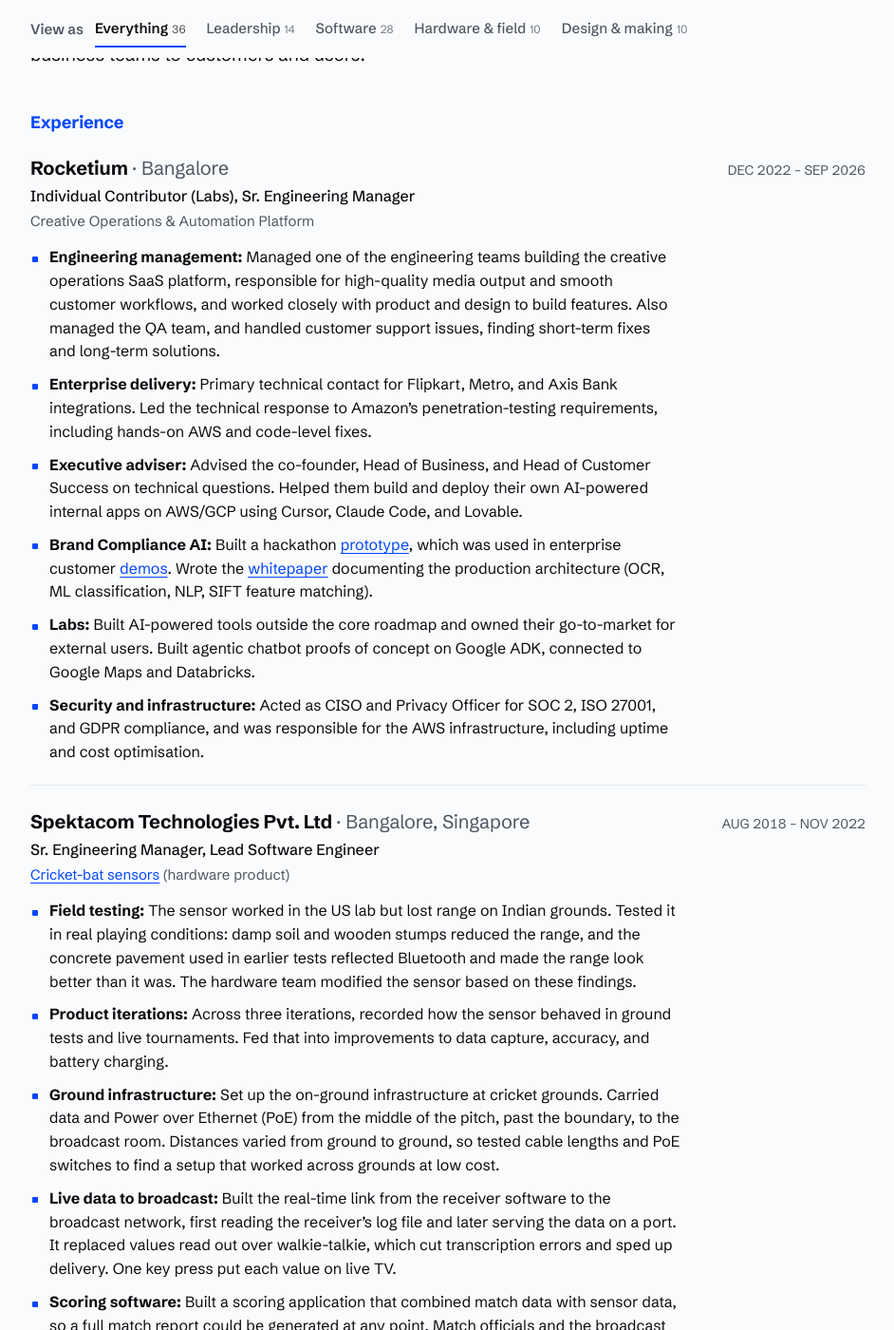
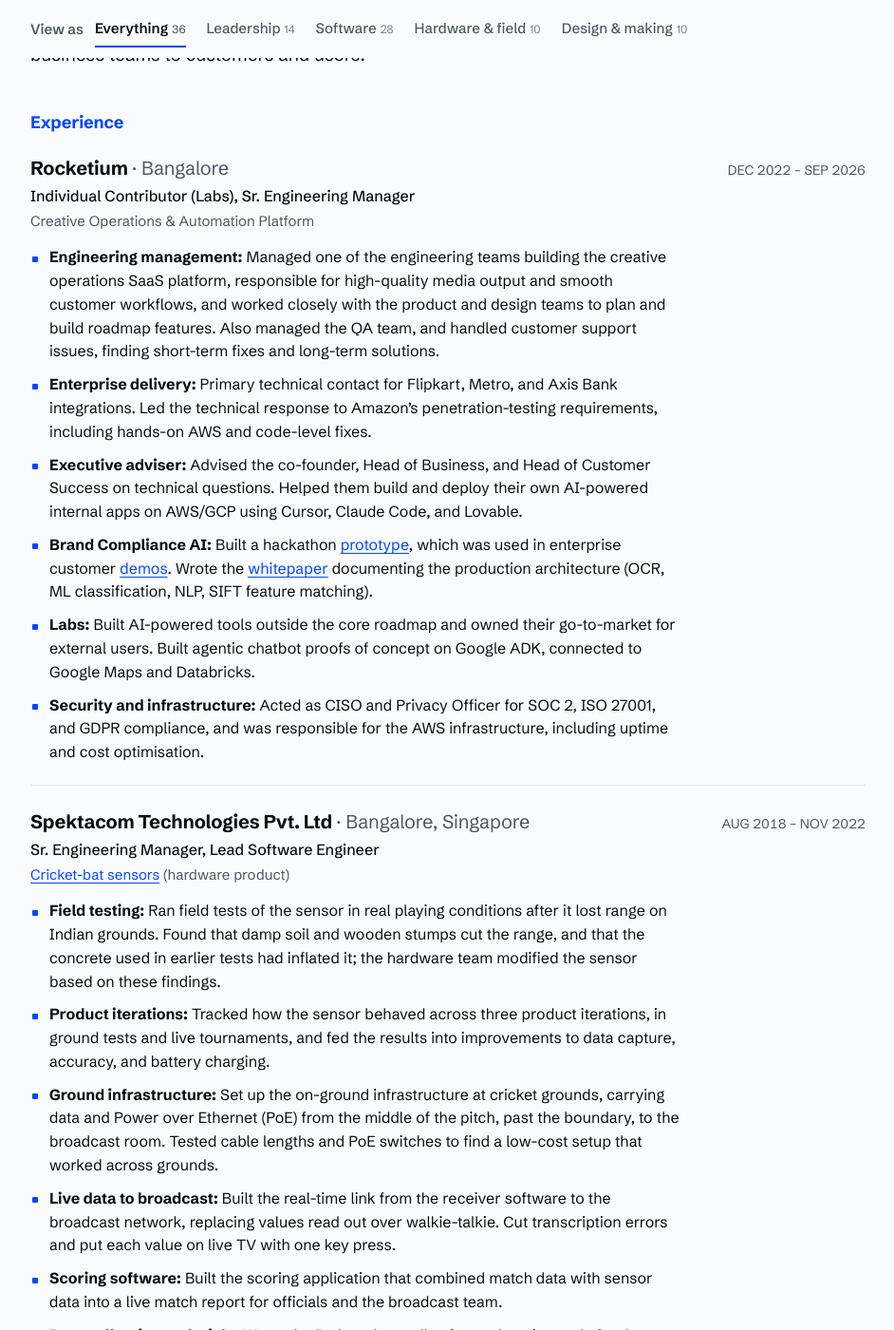
Before and after one commit to and/and.github.io, a Jekyll site: the page resume/index.html, which Jekyll copies as it is, in a window 1280 px wide and 1400 px high, scrolled down 403 px. Shown: the whole window at 95% size, without its empty margins (168-1110 px from the left). Built offline with Jekyll 4.4.1, drawn with Linux system fonts in a browser that asks for light colours; some of the changed text lies outside the part shown.

Commit message:
Resume: Spektacom bullets in the same action-first style as Rocketium; sync roadmap wording
Co-Authored-By: Claude Opus 5.5 <noreply@anthropic.com>
Claude-Session: https://claude.ai/code/session_01MuwebNEXBFxCrvNjpbsvNM

```diff
--- a/resume/index.html
+++ b/resume/index.html
@@ -255,7 +255,7 @@ a:hover { text-decoration-thickness: 2px; }
           <p class="dates">DEC 2022 – SEP 2026</p>
         </div>
         <ul class="pts">
-          <li data-v="lead sw"><b>Engineering management:</b> Managed one of the engineering teams building the creative operations SaaS platform, responsible for high-quality media output and smooth customer workflows, and worked closely with product and design to build features. Also managed the QA team, and handled customer support issues, finding short-term fixes and long-term solutions.</li>
+          <li data-v="lead sw"><b>Engineering management:</b> Managed one of the engineering teams building the creative operations SaaS platform, responsible for high-quality media output and smooth customer workflows, and worked closely with the product and design teams to plan and build roadmap features. Also managed the QA team, and handled customer support issues, finding short-term fixes and long-term solutions.</li>
           <li data-v="lead sw"><b>Enterprise delivery:</b> Primary technical contact for Flipkart, Metro, and Axis Bank integrations. Led the technical response to Amazon’s penetration-testing requirements, including hands-on AWS and code-level fixes.</li>
           <li data-v="lead sw"><b>Executive adviser:</b> Advised the co-founder, Head of Business, and Head of Customer Success on technical questions. Helped them build and deploy their own AI-powered internal apps on AWS/GCP using Cursor, Claude Code, and Lovable.</li>
           <li data-v="lead sw"><b>Brand Compliance AI:</b> Built a hackathon <a href="https://compliance.rocketiumlabs.com/?platform=default" target="_blank" rel="noopener">prototype</a>, which was used in enterprise customer <a href="https://www.linkedin.com/posts/satejs_sharing-something-cool-that-most-folks-do-ugcPost-7398822516238016512-QJTD/" target="_blank" rel="noopener">demos</a>. Wrote the <a href="https://rocketium.ai/academy/all/how-rocketium-achieves-90-brand-compliance-accuracy" target="_blank" rel="noopener">whitepaper</a> documenting the production architecture (OCR, ML classification, NLP, SIFT feature matching).</li>
@@ -274,12 +274,12 @@ a:hover { text-decoration-thickness: 2px; }
           <p class="dates">AUG 2018 – NOV 2022</p>
         </div>
         <ul class="pts">
-          <li data-v="hw"><b>Field testing:</b> The sensor worked in the US lab but lost range on Indian grounds. Tested it in real playing conditions: damp soil and wooden stumps reduced the range, and the concrete pavement used in earlier tests reflected Bluetooth and made the range look better than it was. The hardware team modified the sensor based on these findings.</li>
-          <li data-v="hw"><b>Product iterations:</b> Across three iterations, recorded how the sensor behaved in ground tests and live tournaments. Fed that into improvements to data capture, accuracy, and battery charging.</li>
-          <li data-v="hw lead"><b>Ground infrastructure:</b> Set up the on-ground infrastructure at cricket grounds. Carried data and Power over Ethernet (PoE) from the middle of the pitch, past the boundary, to the broadcast room. Distances varied from ground to ground, so tested cable lengths and PoE switches to find a setup that worked across grounds at low cost.</li>
-          <li data-v="hw sw"><b>Live data to broadcast:</b> Built the real-time link from the receiver software to the broadcast network, first reading the receiver’s log file and later serving the data on a port. It replaced values read out over walkie-talkie, which cut transcription errors and sped up delivery. One key press put each value on live TV.</li>
-          <li data-v="hw sw"><b>Scoring software:</b> Built a scoring application that combined match data with sensor data, so a full match report could be generated at any point. Match officials and the broadcast team saw it live.</li>
-          <li data-v="hw sw"><b>Data collection and trials:</b> Wrote the Python data collection and testing code for the sensors. Ran proofs of concept at live tournaments in India, Singapore, and the US.</li>
+          <li data-v="hw"><b>Field testing:</b> Ran field tests of the sensor in real playing conditions after it lost range on Indian grounds. Found that damp soil and wooden stumps cut the range, and that the concrete used in earlier tests had inflated it; the hardware team modified the sensor based on these findings.</li>
+          <li data-v="hw"><b>Product iterations:</b> Tracked how the sensor behaved across three product iterations, in ground tests and live tournaments, and fed the results into improvements to data capture, accuracy, and battery charging.</li>
+          <li data-v="hw lead"><b>Ground infrastructure:</b> Set up the on-ground infrastructure at cricket grounds, carrying data and Power over Ethernet (PoE) from the middle of the pitch, past the boundary, to the broadcast room. Tested cable lengths and PoE switches to find a low-cost setup that worked across grounds.</li>
+          <li data-v="hw sw"><b>Live data to broadcast:</b> Built the real-time link from the receiver software to the broadcast network, replacing values read out over walkie-talkie. Cut transcription errors and put each value on live TV with one key press.</li>
+          <li data-v="hw sw"><b>Scoring software:</b> Built the scoring application that combined match data with sensor data into a live match report for officials and the broadcast team.</li>
+          <li data-v="hw sw"><b>Data collection and trials:</b> Wrote the Python data collection and testing code for the sensors, and ran proofs of concept at live tournaments in India, Singapore, and the US.</li>
         </ul>
       </article>
 
```
